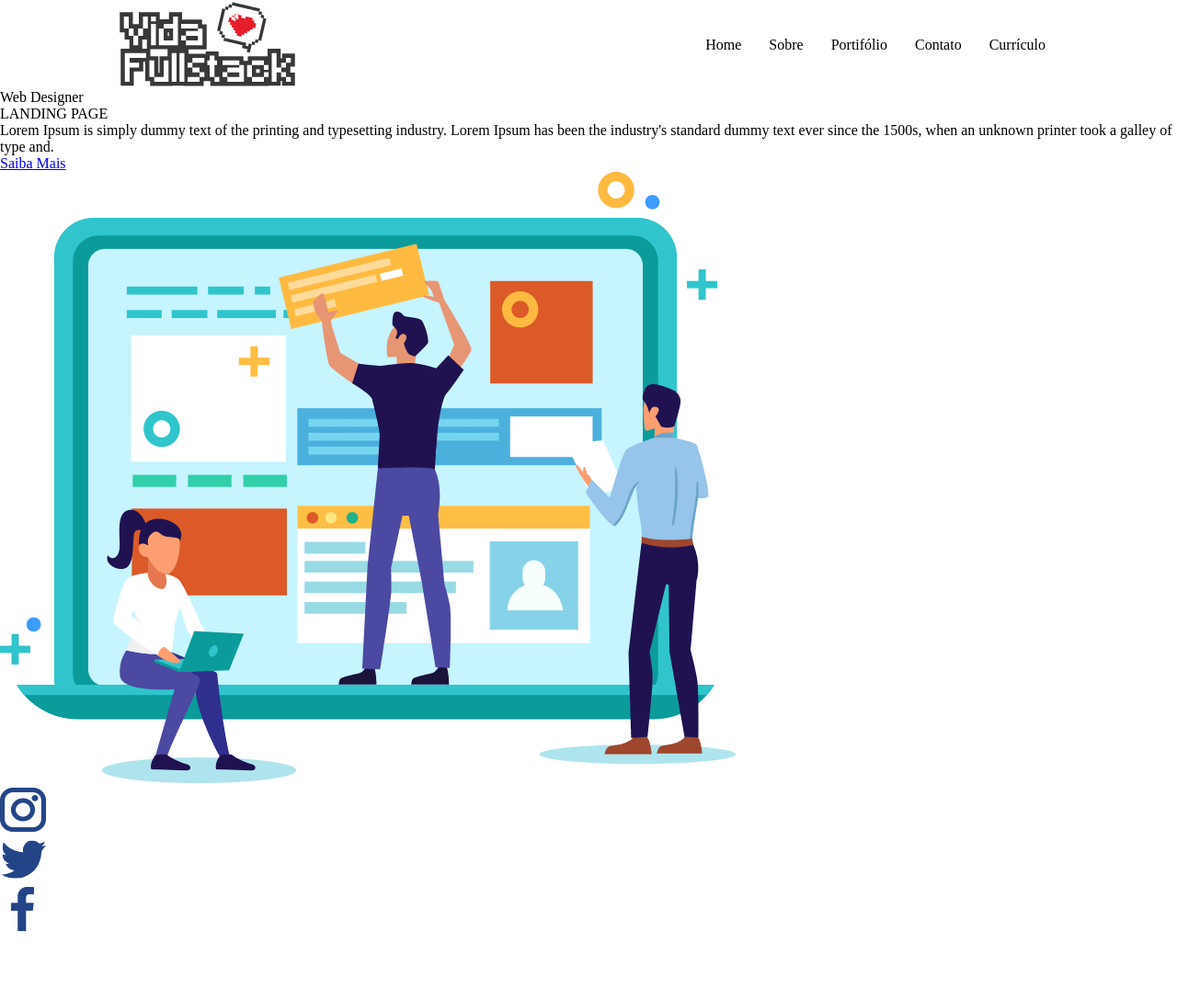
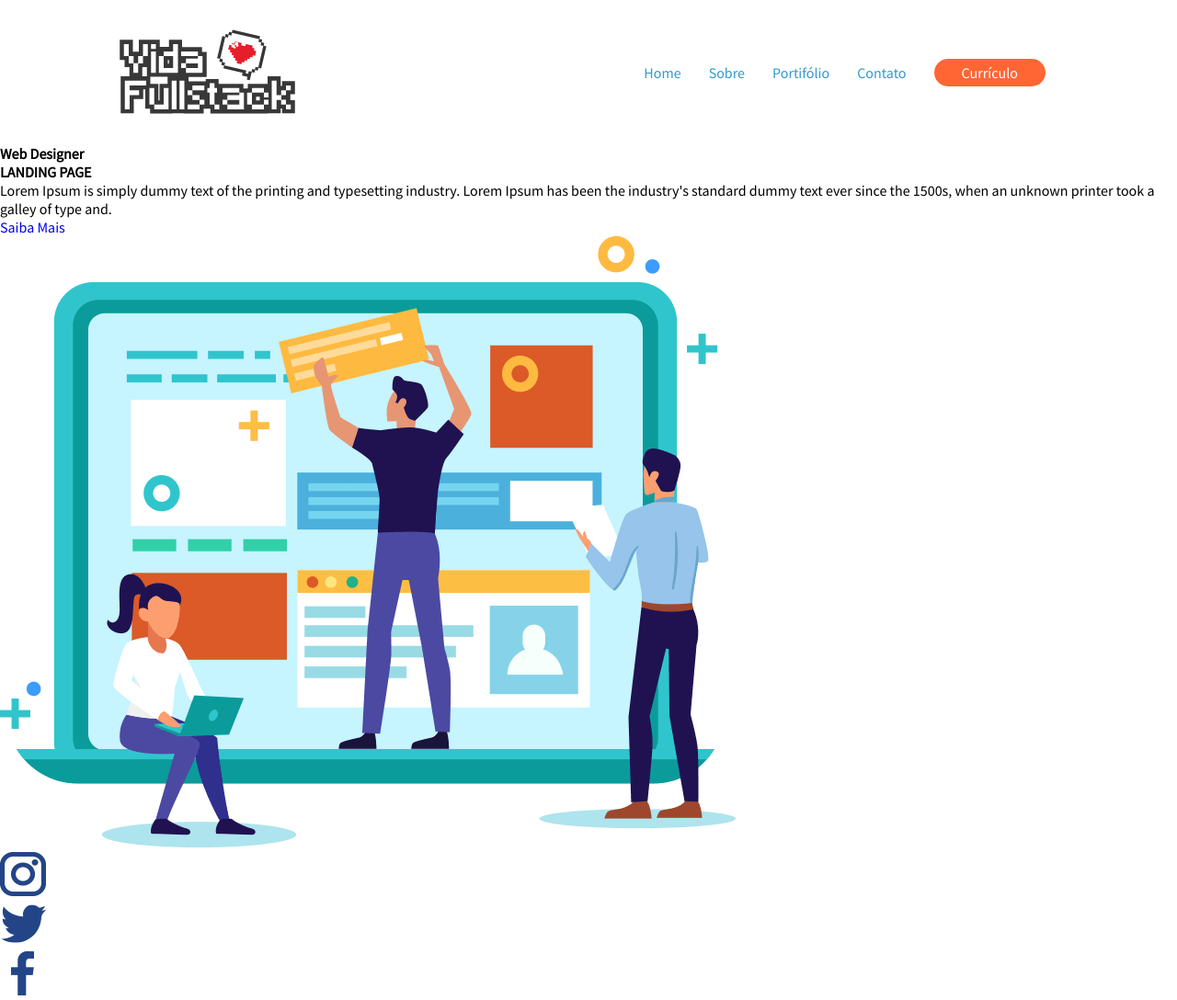
Before and after one commit to rafaguedes03/curso_frontend, a plain HTML site: page aula03/hands-on-curso-front-end-1-master/index.html in a window 1280 px wide. Shown: the whole page at 92% size. Before the commit the page ends 1018 px from the top, so only its background shows below. Drawn offline with Linux system fonts and the light colour scheme.

Commit message:
Termino do menu header

```diff
--- /dev/null
+++ b/aula03/hands-on-curso-front-end-1-master/assets/css/buttons.css
@@ -0,0 +1,9 @@
+.btn {
+  padding: 5px 30px;
+border-radius: 20px;
+}
+
+.btn.btn-laranja {
+background: #ff6633;
+color: #fff;
+}
--- a/aula03/hands-on-curso-front-end-1-master/assets/css/header.css
+++ b/aula03/hands-on-curso-front-end-1-master/assets/css/header.css
@@ -1,6 +1,6 @@
 header {
   width: 1024px;
-  margin: 0 auto;
+  margin: 30px auto;
 
   display: flex;
   flex-direction: row;
@@ -12,8 +12,10 @@ header nav ul {
   display: flex;
   flex-direction: row;
   list-style: none;
+  align-items: center;
 }
 
-header nav ul li {
-  padding: 0 15px;
+header nav ul li a{
+  margin: 0 15px;
+  color: #3399cc;
 }
--- a/aula03/hands-on-curso-front-end-1-master/assets/css/style.css
+++ b/aula03/hands-on-curso-front-end-1-master/assets/css/style.css
@@ -1,9 +1,17 @@
+/* Font*/
+@import url('https://fonts.googleapis.com/css2?family=Source+Sans+Pro:wght@200;300;400&display=swap');
+/* Components*/
+@import "./buttons.css";
 @import "./header.css";
+
+/* Reset Css */
+
 * {
   margin: 0;
   padding: 0;
   border: 0;
+  font-family: "Source Sans Pro", sans-serif;
   font-size: 100%;
-  font: inherit;
   vertical-align: baseline;
+  text-decoration: none;
 }
--- a/aula03/hands-on-curso-front-end-1-master/index.html
+++ b/aula03/hands-on-curso-front-end-1-master/index.html
@@ -15,11 +15,11 @@
       <!-- Menu do Site -->
       <nav>
         <ul>
-          <li>Home</li>
-          <li>Sobre</li>
-          <li>Portifólio</li>
-          <li>Contato</li>
-          <li>Currículo</li>
+          <li><a href="#">Home</a></li>
+          <li><a href="#">Sobre</a></li>
+          <li><a href="#">Portifólio</a></li>
+          <li><a href="#">Contato</a></li>
+          <li><a class="btn btn-laranja" href="#">Currículo</a></li>
         </ul>
       </nav>
 
```
